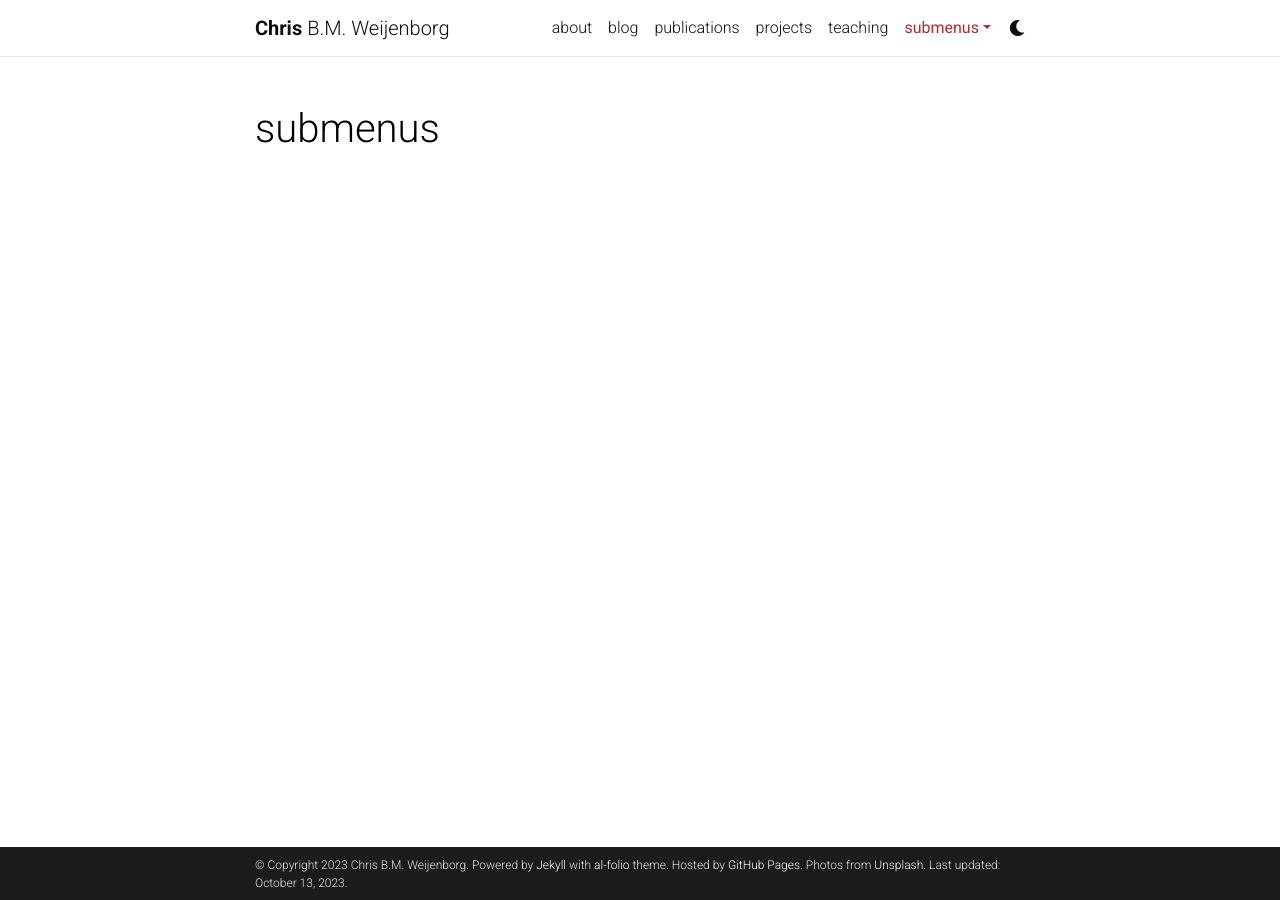
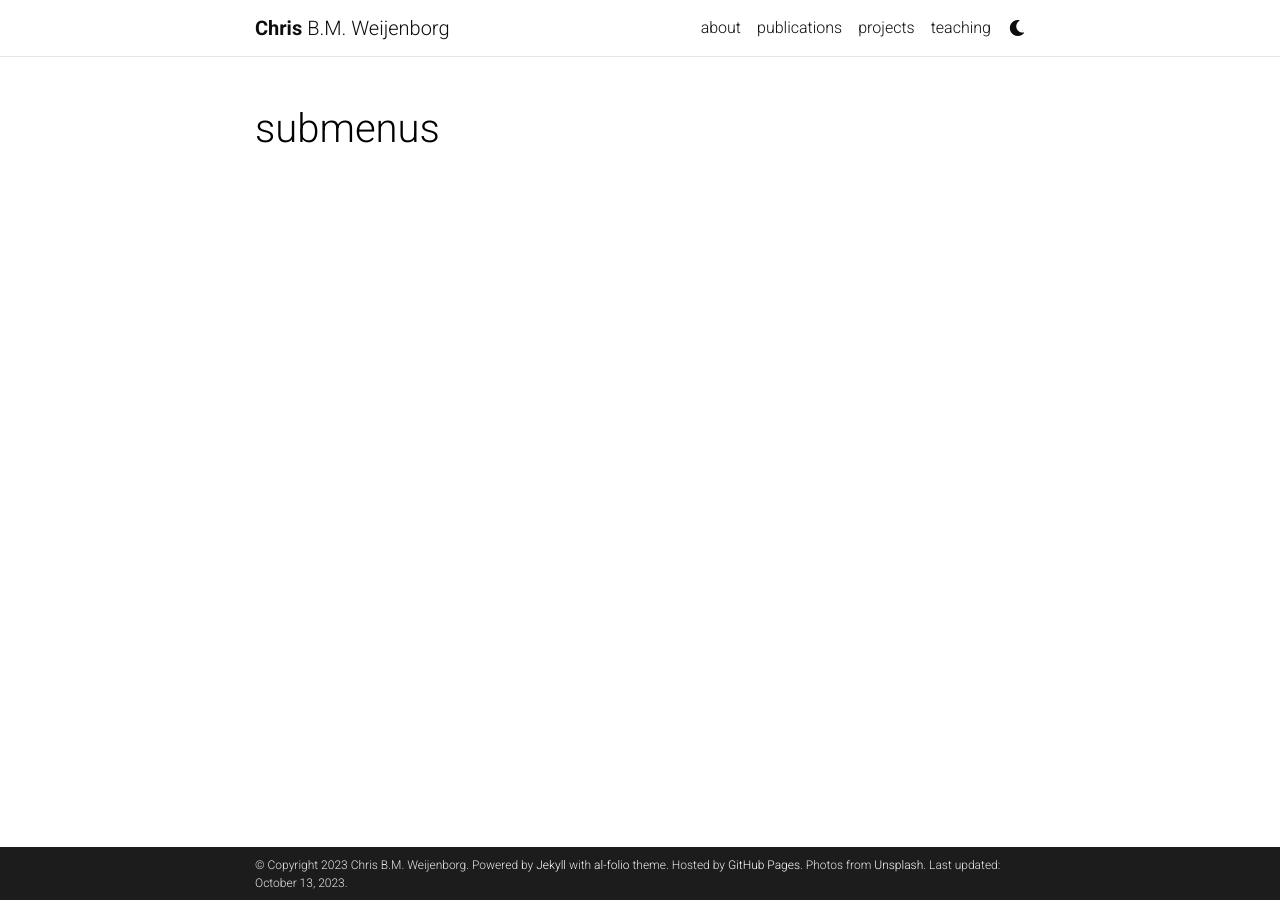
Before and after one commit to chrisweij/chrisweij.github.io, a Jekyll site: the page built from _pages/dropdown.md, in a window 1280 px wide. Built offline with Jekyll 4.4.1, drawn with Linux system fonts in a browser that asks for light colours; full-size pictures stand in for the smaller copies a plugin makes; comment, search, counter and statistics services are not loaded; a style sheet for code colours, icons or effects is not loaded.

Commit message:
Removed blog & dropdown

```diff
--- a/_config.yml
+++ b/_config.yml
@@ -122,7 +122,7 @@ bing_site_verification:  # out your bing-site-verification ID (Bing Webmaster)
 # -----------------------------------------------------------------------------
 
 blog_name: al-folio # blog_name will be displayed in your blog page
-blog_nav_title: blog # your blog must have a title for it to be displayed in the nav bar
+blog_nav_title: # blog # your blog must have a title for it to be displayed in the nav bar
 blog_description: a simple whitespace theme for academics
 permalink: /blog/:year/:title/
 
```
Also changed, not shown: _pages/dropdown.md (+1 -1 lines).
